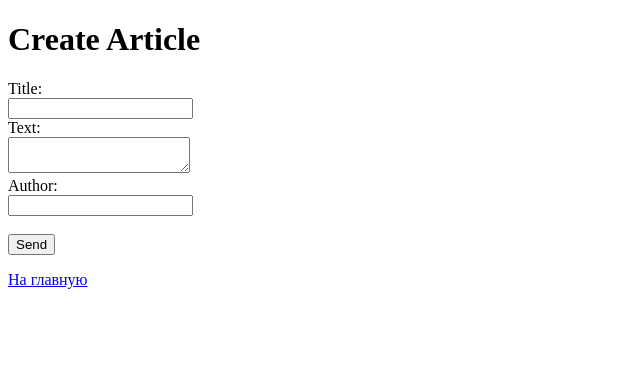
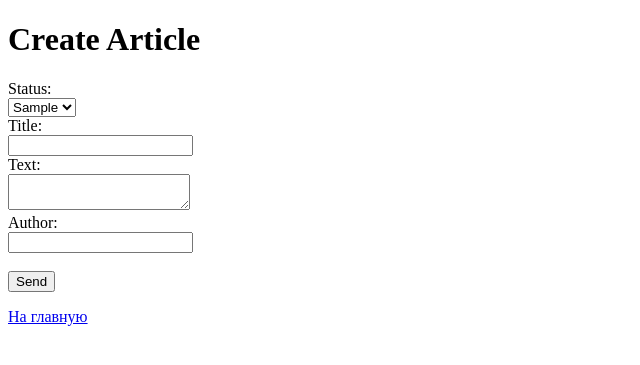
Before and after one commit to MaratCrss/hw45, a Django app: template webapp/templates/article_create.html in a window 1280 px wide. Shown: the top 365 px of the page, without its empty margins (0-640 px from the left). Run offline with Django 4.2, Linux system fonts and the light colour scheme; the template is opened without the code that fills it: most values are stand-ins (such as "Sample title", 1, 10 or a date in 2020).

Commit message:
dobavil v articles/add varianty

```diff
--- a/webapp/templates/article_create.html
+++ b/webapp/templates/article_create.html
@@ -10,6 +10,12 @@
 
 <form action="/articles/add/" method="post">
     {% csrf_token %}
+    <label>Status:</label><br/>
+    <select name="status">
+        {% for status in statuses %}
+            <option value="{{ status.0 }}">{{ status.1 }}</option>
+        {% endfor %}
+    </select><br/>
 
     <label>Title:</label><br/>
     <input type="text" name="title"/><br/>
--- a/webapp/views.py
+++ b/webapp/views.py
@@ -1,5 +1,5 @@
 from django.shortcuts import render
-from webapp.models import Article
+from webapp.models import Article, STATUS_CHOICES
 
 
 def index_views(request):
@@ -19,7 +19,7 @@ def article_view(request):
 
 def article_create_view(request):
     if request.method == "GET":
-        return render(request, "article_create.html")
+        return render(request, "article_create.html", {'statuses': STATUS_CHOICES})
     elif request.method == "POST":
         title = request.POST.get('title')
         content = request.POST.get('content')
```
